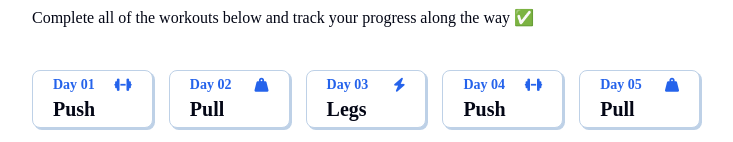
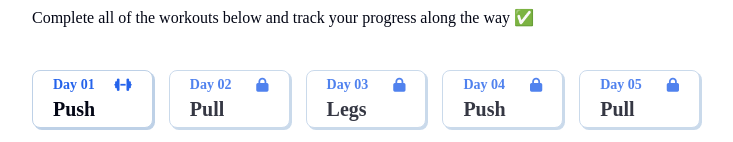
Before and after one commit to vrovsky/pumpgram, a React (Vite) app: page / in a window 1280 px wide. Shown: the part 640-782 px from the top of the page, without its empty margins (274-1007 px from the left). Built offline with nearby package versions, Linux system fonts and the light colour scheme; a web font is replaced by a local one.

Commit message:
done-handleSave

```diff
--- a/src/components/Grid.jsx
+++ b/src/components/Grid.jsx
@@ -1,15 +1,16 @@
-import React, { useState } from "react";
+import React, { useState, useEffect } from "react";
 import { workoutProgram as training_plan } from "../utils/index.js";
 import WorkoutCard from "./WorkoutCard";
 
 export default function Grid() {
   const [savedWorkouts, setSavedWorkouts] = useState(null);
   const [selectedWorkout, setSelectedWorkout] = useState(null);
-  const completedWorkouts = [];
-  const isLocked = false;
+  const completedWorkouts = Object.keys(savedWorkouts || {}).filter((val) => {
+    const entry = savedWorkouts[val];
+    return entry.isConplete;
+  });
 
   function handleSave(index, data) {
-    console.log("aaaa");
     const newObj = {
       ...savedWorkouts,
       [index]: {
@@ -19,7 +20,7 @@ export default function Grid() {
     };
     setSavedWorkouts(newObj);
     localStorage.setItem("pumpgram", JSON.stringify(newObj));
-    setSavedWorkouts(null);
+    setSelectedWorkout(null);
   }
 
   function handleComplete(index, data) {
@@ -28,9 +29,24 @@ export default function Grid() {
     handleSave(index, newObj);
   }
 
+  useEffect(() => {
+    if (!localStorage) {
+      return;
+    }
+    let savedData = {};
+    if (localStorage.getItem("pumpgram")) {
+      savedData = JSON.parse(localStorage.getItem("pumpgram"));
+    }
+    setSavedWorkouts(savedData);
+  }, []);
+
   return (
     <div className="training-plan-grid">
       {Object.keys(training_plan).map((workout, workoutIndex) => {
+        const isLocked =
+          workoutIndex === 0
+            ? false
+            : !completedWorkouts.includes(`${workoutIndex - 1}`);
         const type =
           workoutIndex % 3 === 0
             ? "Push"
@@ -59,6 +75,7 @@ export default function Grid() {
               trainingPlan={trainingPlan}
               type={type}
               workoutIndex={workoutIndex}
+              savedWeights={savedWorkouts?.[workoutIndex]?.weights}
               dayNum={dayNum}
               icon={icon}
             />
@@ -67,7 +84,12 @@ export default function Grid() {
 
         return (
           <button
-            onClick={() => setSelectedWorkout(workoutIndex)}
+            onClick={() => {
+              if (isLocked) {
+                return;
+              }
+              setSelectedWorkout(workoutIndex);
+            }}
             className={"plan-card " + (isLocked ? "inactive" : "")}
             key={workoutIndex}
           >
--- a/src/index.css
+++ b/src/index.css
@@ -63,6 +63,7 @@ h3,
   position: relative;
   z-index: 1;
   cursor: not-allowed;
+  opacity: 0.8;
 }
 
 .plan-card-header {
```
